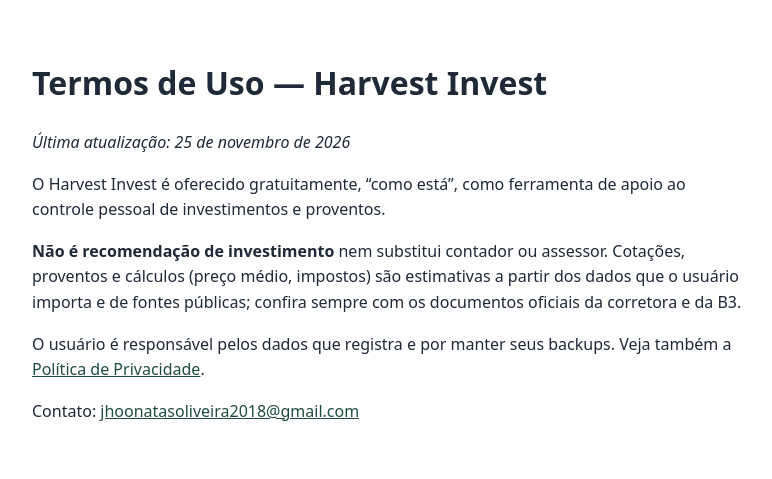
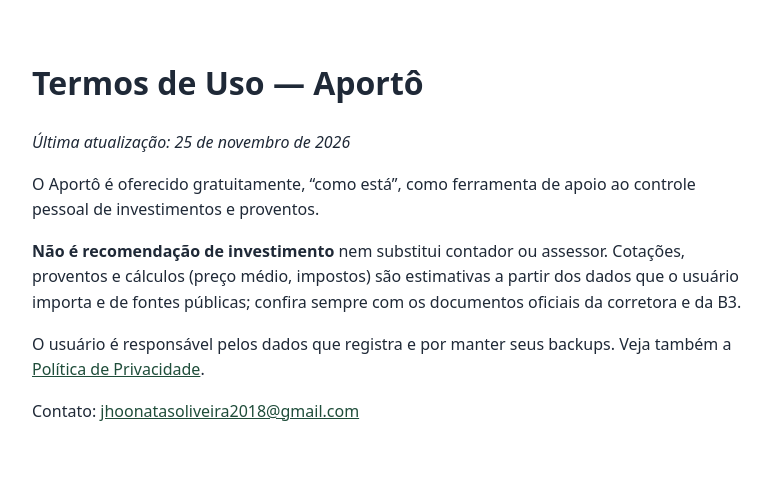
Before and after one commit to jhoonoliveira/harvest-invest, a website: page termos.html in a window 1280 px wide. Shown: the whole page, without its empty margins (248-1020 px from the left). Drawn offline with Linux system fonts and the light colour scheme.

Commit message:
Update termos.html

```diff
--- a/termos.html
+++ b/termos.html
@@ -1,10 +1,10 @@
 <!DOCTYPE html>
 <html lang="pt-BR"><head><meta charset="utf-8"><meta name="viewport" content="width=device-width,initial-scale=1">
-<title>Termos de Uso — Harvest Invest</title>
+<title>Termos de Uso — Aportô</title>
 <style>body{margin:0;font:16px/1.6 system-ui,-apple-system,Segoe UI,Roboto,sans-serif;background:#fff;color:#1f2937}.w{max-width:720px;margin:0 auto;padding:36px 20px}a{color:#1F4D3A}</style></head><body><div class="w">
-<h1>Termos de Uso — Harvest Invest</h1>
+<h1>Termos de Uso — Aportô</h1>
 <p><i>Última atualização: 25 de novembro de 2026</i></p>
-<p>O Harvest Invest é oferecido gratuitamente, “como está”, como ferramenta de apoio ao controle pessoal de investimentos e proventos.</p>
+<p>O Aportô é oferecido gratuitamente, “como está”, como ferramenta de apoio ao controle pessoal de investimentos e proventos.</p>
 <p><b>Não é recomendação de investimento</b> nem substitui contador ou assessor. Cotações, proventos e cálculos (preço médio, impostos) são estimativas a partir dos dados que o usuário importa e de fontes públicas; confira sempre com os documentos oficiais da corretora e da B3.</p>
 <p>O usuário é responsável pelos dados que registra e por manter seus backups. Veja também a <a href="privacidade.html">Política de Privacidade</a>.</p>
 <p>Contato: <a href="mailto:jhoonatasoliveira2018@gmail.com">jhoonatasoliveira2018@gmail.com</a></p>
```
